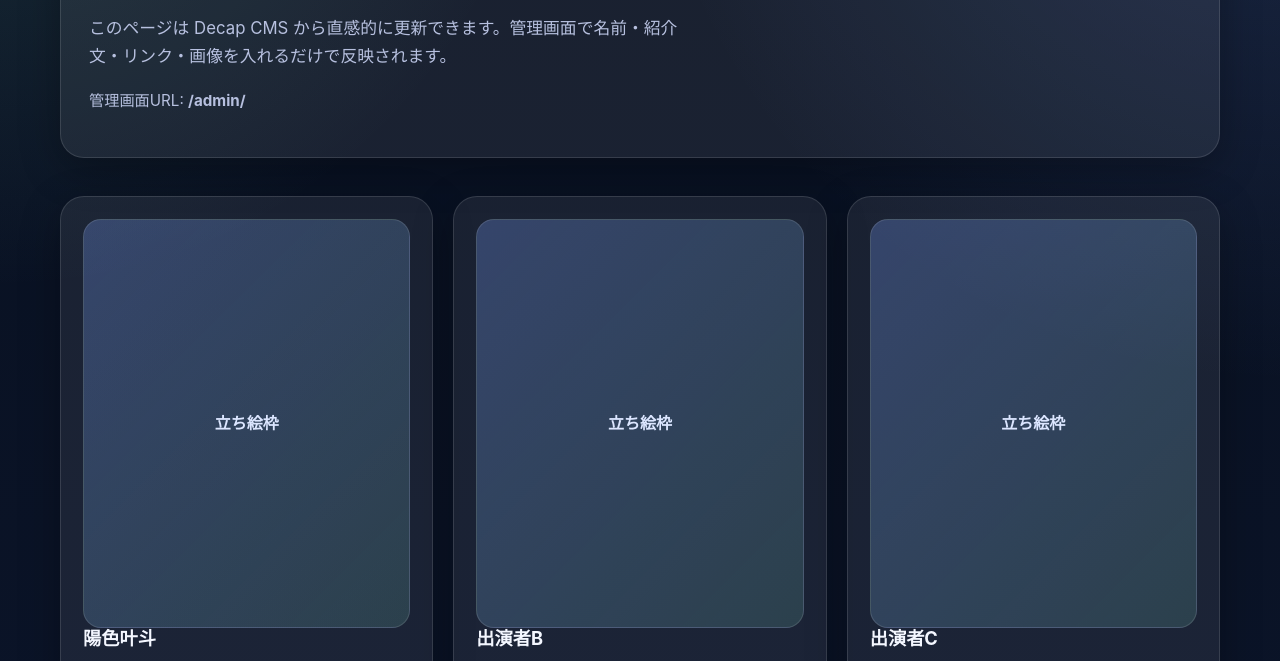
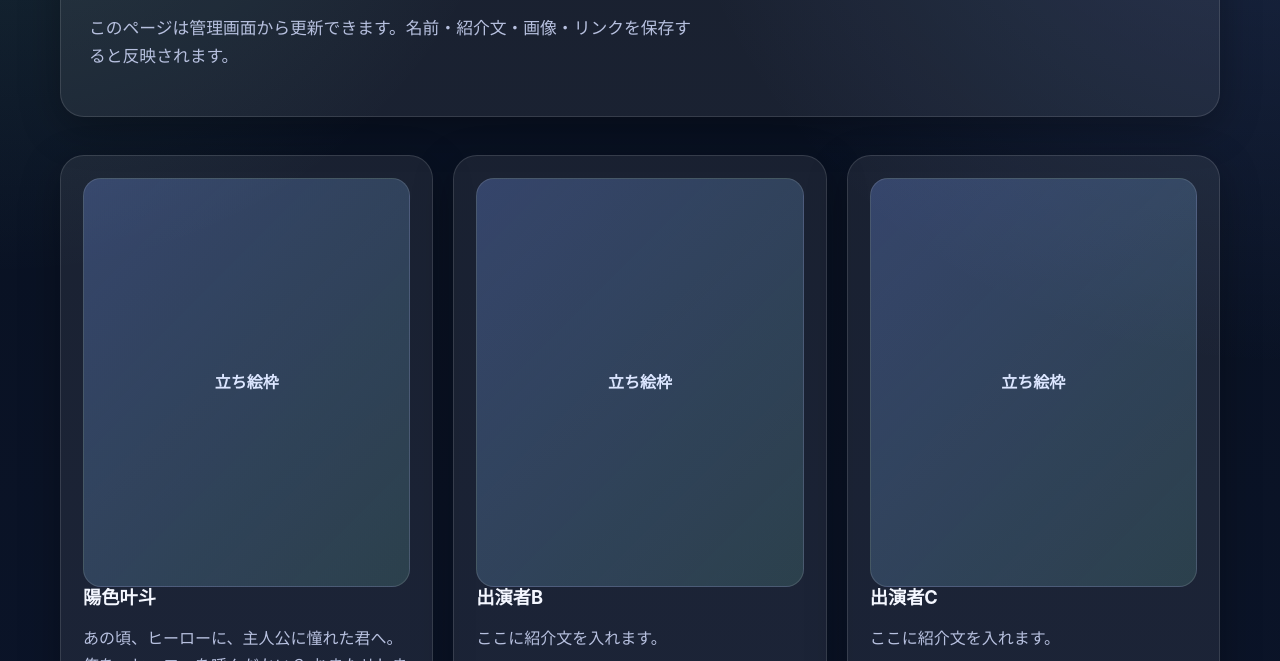
Before and after one commit to katanagoya489-crypto/mjss-site, a website: page next-performers.html in a window 1280 px wide. Shown: the part 260-921 px from the top of the page. Drawn offline with Linux system fonts and the light colour scheme.

Commit message:
Add files via upload

```diff
--- a/next-performers.html
+++ b/next-performers.html
@@ -3,35 +3,46 @@
 <body>
 <header class="topbar"><div class="container topbar-inner"><a class="brand" href="index.html">MJSS</a><nav class="nav"><a href="index.html">ホーム</a><a href="concept.html">ライブ理念</a><a href="rules.html">お願い</a><a href="entry.html">参加フォーム</a><a class="active" href="next-performers.html">次回参加者</a><a href="past-performers.html">過去参加者</a><a href="creators.html">クリエイター</a><a href="works.html">仕事依頼</a></nav></div></header>
 <main>
-<section class="page-hero"><div class="container"><div class="section-card card"><div class="kicker">Next Performers</div><h1>次回参加者の紹介ページ</h1><p class="lead">このページは Decap CMS から直感的に更新できます。管理画面で名前・紹介文・リンク・画像を入れるだけで反映されます。</p><p class="admin-note">管理画面URL: <strong>/admin/</strong></p></div></div></section>
+<section class="page-hero"><div class="container"><div class="section-card card"><div class="kicker">Next Performers</div><h1>次回参加者の紹介ページ</h1><p class="lead">このページは管理画面から更新できます。名前・紹介文・画像・リンクを保存すると反映されます。</p></div></div></section>
 <section><div class="container"><div id="next-performers-grid" class="grid-3"></div></div></section>
 </main><footer><div class="container"><p>© MJSS</p></div></footer>
 <script>
+function escapeHtml(v='') {
+  return String(v).replace(/[&<>"']/g, s => ({'&':'&amp;','<':'&lt;','>':'&gt;','"':'&quot;',"'":'&#39;'}[s]));
+}
+function normalizeImagePath(path='') {
+  if (!path) return '';
+  if (path.startsWith('http://') || path.startsWith('https://') || path.startsWith('/')) return path;
+  return '/' + path.replace(/^\.\//, '');
+}
+function renderTags(tags) {
+  if (!Array.isArray(tags) || !tags.length) return '';
+  return `<div class="chip-row">${tags.map(tag => `<span class="chip">${escapeHtml(tag)}</span>`).join('')}</div>`;
+}
 async function loadNextPerformers() {
   const grid = document.getElementById('next-performers-grid');
   try {
-    const res = await fetch('data/next-performers.json');
+    const res = await fetch('data/next-performers.json?ts=' + Date.now());
     const data = await res.json();
     const items = Array.isArray(data.items) ? data.items : [];
     if (!items.length) {
       grid.innerHTML = '<div class="profile-grid-empty card">まだ参加者が登録されていません。</div>';
       return;
     }
-    grid.innerHTML = items.map(item => `
+    grid.innerHTML = items.map(item => {
+      const img = normalizeImagePath(item.image || '');
+      return `
       <article class="profile-card">
-        <div class="thumb">${item.image ? `<img src="${item.image}" alt="${item.name}">` : '立ち絵枠'}</div>
-        <h3>${item.name || ''}</h3>
-        <div class="chip-row">
-          ${item.tag1 ? `<span class="chip">${item.tag1}</span>` : ''}
-          ${item.tag2 ? `<span class="chip">${item.tag2}</span>` : ''}
+        <div class="thumb">${img ? `<img src="${img}" alt="${escapeHtml(item.name || '')}">` : '立ち絵枠'}</div>
+        <h3>${escapeHtml(item.name || '')}</h3>
+        ${renderTags(item.tags)}
+        <p class="muted">${escapeHtml(item.description || '')}</p>
+        <div class="button-row">
+          ${item.x_url ? `<a class="btn btn-secondary" href="${escapeHtml(item.x_url)}" target="_blank" rel="noopener noreferrer">Xを見る</a>` : ''}
+          ${item.media_url && item.media_url !== '#' ? `<a class="btn btn-secondary" href="${escapeHtml(item.media_url)}" target="_blank" rel="noopener noreferrer">媒体を見る</a>` : ''}
         </div>
-        <p class="muted">${item.description || ''}</p>
-        <div class="button-row">
-          ${item.x_url ? `<a class="btn btn-secondary" href="${item.x_url}" target="_blank" rel="noopener noreferrer">Xを見る</a>` : ''}
-          ${item.media_url ? `<a class="btn btn-secondary" href="${item.media_url}" target="_blank" rel="noopener noreferrer">媒体を見る</a>` : ''}
-        </div>
-      </article>
-    `).join('');
+      </article>`;
+    }).join('');
   } catch (e) {
     grid.innerHTML = '<div class="profile-grid-empty card">読み込みに失敗しました。</div>';
   }
```
Also changed, not shown: creators.html (+22 -15 lines), past-performers.html (+25 -10 lines).
